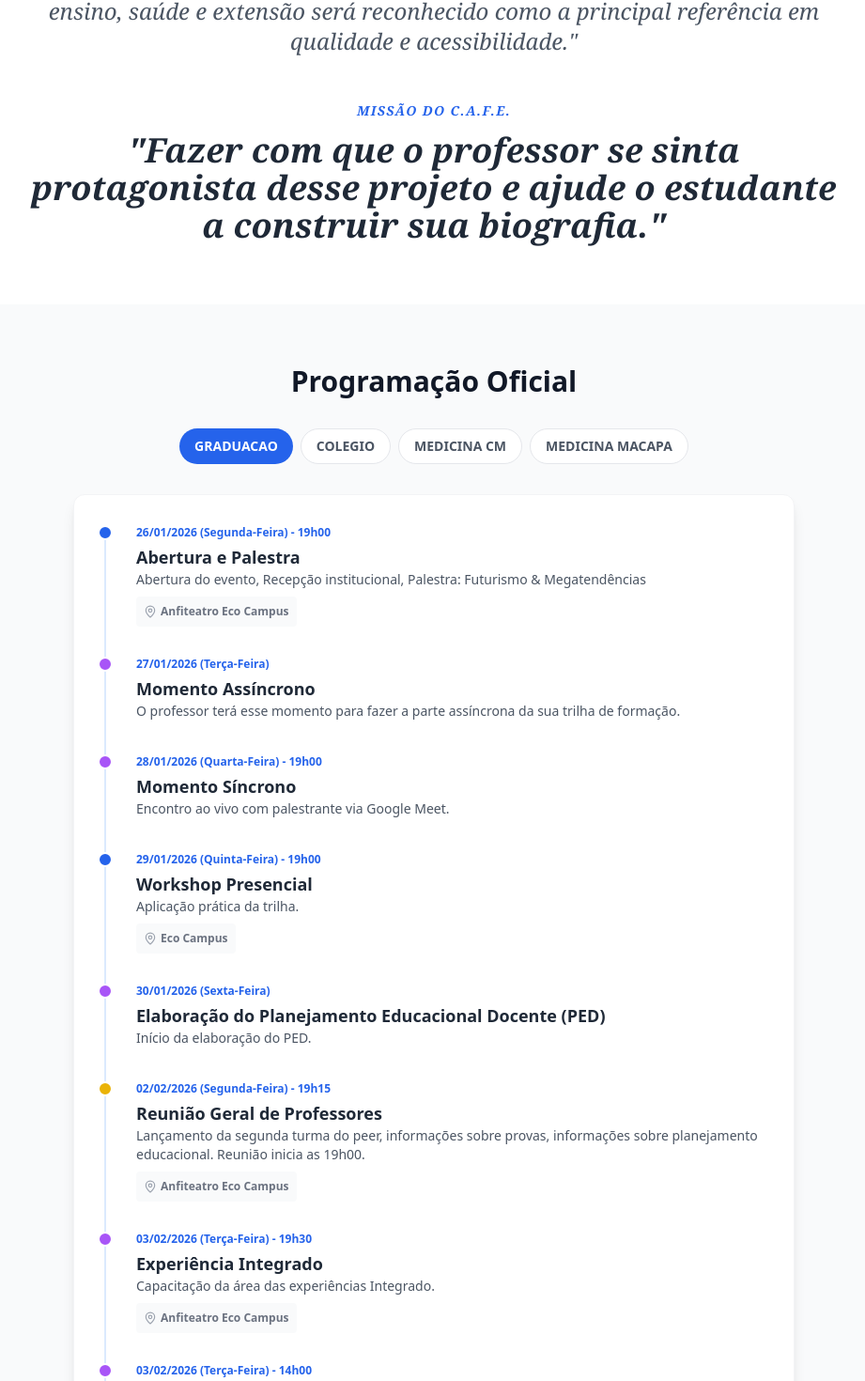
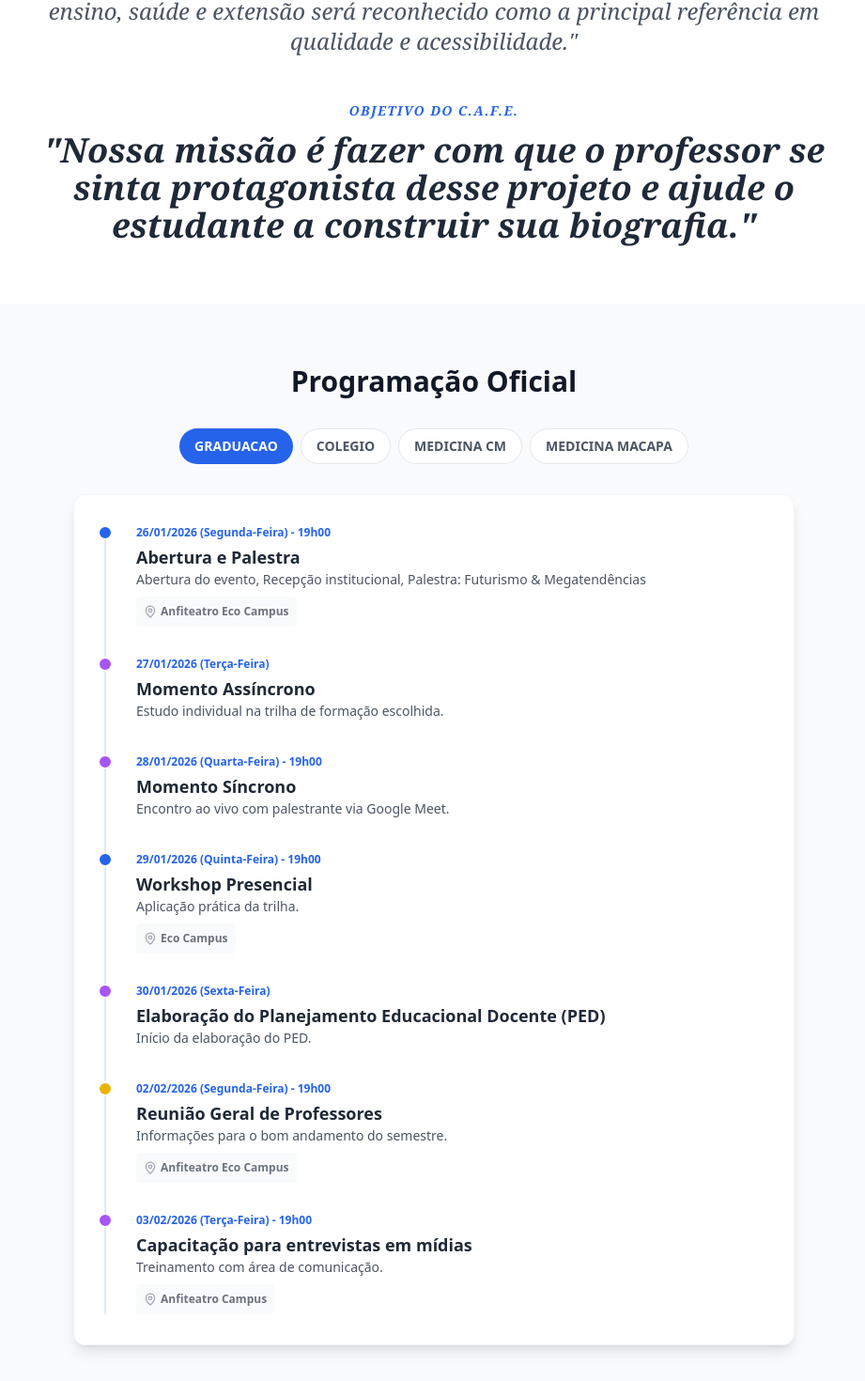
Before and after one commit to rodriguesph/cafe-2026, a React (Vite) app: page / in a window 1280 px wide. Shown: the part 668-2138 px from the top of the page at 94% size, without its empty margins (178-1099 px from the left). Built offline with nearby package versions, Linux system fonts and the light colour scheme.

Commit message:
Correcao BarChart e Programacao Final

```diff
--- a/src/App.jsx
+++ b/src/App.jsx
@@ -354,13 +354,12 @@ const DataService = {
 const TIMELINES = {
   graduacao: [
     { date: '26/01/2026 (Segunda-Feira) - 19h00', title: 'Abertura e Palestra', desc: 'Abertura do evento, Recepção institucional, Palestra: Futurismo & Megatendências', location: 'Anfiteatro Eco Campus', type: 'presencial' },
-    { date: '27/01/2026 (Terça-Feira)', title: 'Momento Assíncrono', desc: 'O professor terá esse momento para fazer a parte assíncrona da sua trilha de formação.', type: 'assincrono' },
+    { date: '27/01/2026 (Terça-Feira)', title: 'Momento Assíncrono', desc: 'Estudo individual na trilha de formação escolhida.', type: 'assincrono' },
     { date: '28/01/2026 (Quarta-Feira) - 19h00', title: 'Momento Síncrono', desc: 'Encontro ao vivo com palestrante via Google Meet.', type: 'sincrono' },
     { date: '29/01/2026 (Quinta-Feira) - 19h00', title: 'Workshop Presencial', desc: 'Aplicação prática da trilha.', location: 'Eco Campus', type: 'presencial' },
     { date: '30/01/2026 (Sexta-Feira)', title: 'Elaboração do Planejamento Educacional Docente (PED)', desc: 'Início da elaboração do PED.', type: 'pratica' },
-    { date: '02/02/2026 (Segunda-Feira) - 19h15', title: 'Reunião Geral de Professores', desc: 'Lançamento da segunda turma do peer, informações sobre provas, informações sobre planejamento educacional. Reunião inicia as 19h00.', location: 'Anfiteatro Eco Campus', type: 'reuniao' },
-    { date: '03/02/2026 (Terça-Feira) - 19h30', title: 'Experiência Integrado', desc: 'Capacitação da área das experiências Integrado.', location: 'Anfiteatro Eco Campus', type: 'evento' },
-    { date: '03/02/2026 (Terça-Feira) - 14h00', title: 'Capacitação para entrevistas em mídias', desc: 'Treinamento com área de comunicação.', location: 'Anfiteatro do Centro', type: 'treinamento' },
+    { date: '02/02/2026 (Segunda-Feira) - 19h00', title: 'Reunião Geral de Professores', desc: 'Informações para o bom andamento do semestre.', location: 'Anfiteatro Eco Campus', type: 'reuniao' },
+    { date: '03/02/2026 (Terça-Feira) - 19h00', title: 'Capacitação para entrevistas em mídias', desc: 'Treinamento com área de comunicação.', location: 'Anfiteatro Campus', type: 'treinamento' },
   ],
   colegio: [
     { date: '26/01/2026 (Segunda-Feira) - 19h00', title: 'Abertura e Palestra', desc: 'Abertura do evento, Recepção institucional, Palestra: Futurismo & Megatendências', location: 'Anfiteatro Eco Campus', type: 'presencial' },
@@ -373,27 +372,27 @@ const TIMELINES = {
     { date: '29/01/2026 (Quinta-Feira) - 09h00', title: 'Neurodivergentes: Compreendendo e Incluindo no Contexto Escolar', desc: 'Conscientização, estratégias de sala de aula e identificação de sinais. (Para professores)', type: 'presencial' },
     { date: '29/01/2026 (Quinta-Feira) - 19h00', title: 'Workshop Presencial', desc: 'Aplicação prática da trilha.', location: 'Eco Campus', type: 'presencial' },
     { date: '30/01/2026 (Sexta-Feira)', title: 'Elaboração do Planejamento Educacional Docente (PED)', desc: 'Início da elaboração do PED.', type: 'pratica' },
-    { date: '03/02/2026 (Terça-Feira) - 19h30', title: 'Experiência Integrado', desc: 'Capacitação da área das experiências Integrado.', location: 'Anfiteatro Eco Campus', type: 'evento' },
-    { date: '03/02/2026 (Terça-Feira) - 14h00', title: 'Capacitação para entrevistas em mídias', desc: 'Treinamento com área de comunicação.', location: 'Anfiteatro Campus', type: 'treinamento' },
+    { date: '03/02/2026 (Terça-Feira) - 19h00', title: 'Capacitação para entrevistas em mídias', desc: 'Treinamento com área de comunicação.', location: 'Anfiteatro Campus', type: 'treinamento' },
   ],
   medicina_cm: [
-    { date: '26/01/2026 (Segunda-Feira) - 19h00', title: 'Abertura e Palestra', desc: 'Abertura do evento, Recepção institucional, Palestra: Futurismo & Megatendências', location: 'Anfiteatro Eco Campus', type: 'presencial' },
+    { date: '26/01/2026 (Segunda-Feira) - 15h00', title: 'Reunião de Professores', desc: 'Encontro com o DEA.', type: 'reuniao' },
+    { date: '26/01/2026 (Segunda-Feira) - 19h00', title: 'Abertura e Palestra', desc: 'Abertura do evento e Palestra Futurismo.', location: 'Anfiteatro Eco Campus', type: 'presencial' },
     { date: '27/01/2026 (Terça-Feira)', title: 'Momento Assíncrono', desc: 'O professor terá esse momento para fazer a parte assíncrona da sua trilha de formação.', type: 'assincrono' },
-    { date: '27/01/2026 (Terça-Feira) - 19h00', title: 'Reunião Geral de Professores', desc: 'Lançamento da segunda turma do peer, informações sobre provas, informações sobre planejamento educacional. Reunião inicia as 19h00.', location: 'Anfiteatro Eco Campus', type: 'reuniao' },
+    { date: '27/01/2026 (Terça-Feira) - 19h00', title: 'ENAMED 2026: Dados, Mentoria e Resultado', desc: 'O Professor como Protagonista.', location: 'Anfiteatro Eco Campus', type: 'reuniao' },
     { date: '28/01/2026 (Quarta-Feira) - 14h00', title: 'Troca de Experiências', desc: 'Trocas entre professores da medicina de Campo Mourão com Macapá dos professores do primeiro e segundo semestre.', location: 'Síncrono no Campus Macapá', type: 'reuniao' },
     { date: '28/01/2026 (Quarta-Feira) - 19h00', title: 'Momento Síncrono', desc: 'Encontro ao vivo com palestrante via Google Meet.', type: 'sincrono' },
+    { date: '29/01/2026 (Quinta-Feira) - 14h00', title: 'Workshop Presencial', desc: 'Elaboração de questões.', location: 'Sala D7 na unidade Campus', type: 'presencial' },
     { date: '29/01/2026 (Quinta-Feira) - 19h00', title: 'Workshop Presencial', desc: 'Aplicação prática da trilha.', location: 'Eco Campus', type: 'presencial' },
+    { date: '30/01/2026 (Sexta-Feira) - 19h00', title: 'Reunião Geral de Professores', desc: 'Informações para o bom andamento do semestre.', location: 'Anfiteatro Eco Campus', type: 'reuniao' },
     { date: '30/01/2026 (Sexta-Feira)', title: 'Elaboração do Planejamento Educacional Docente (PED)', desc: 'Início da elaboração do PED.', type: 'pratica' },
-    { date: '31/01/2026 (Sábado) - 09h00', title: 'Reunião Geral de Professores', desc: 'Lançamento da segunda turma do peer, informações sobre provas, informações sobre planejamento educacional.', location: 'Anfiteatro Eco Campus', type: 'reuniao' },
-    { date: '03/02/2026 (Terça-Feira) - 19h30', title: 'Experiência Integrado', desc: 'Capacitação da área das experiências Integrado.', location: 'Anfiteatro Eco Campus', type: 'evento' },
-    { date: '03/02/2026 (Terça-Feira) - 14h00', title: 'Capacitação para entrevistas em mídias', desc: 'Treinamento com área de comunicação.', location: 'Anfiteatro Campus', type: 'treinamento' },
+    { date: '03/02/2026 (Terça-Feira) - 19h00', title: 'Capacitação para entrevistas em mídias', desc: 'Treinamento com área de comunicação.', location: 'Anfiteatro Campus', type: 'treinamento' },
   ],
   medicina_macapa: [
     { date: '19/01/2026 (Segunda-Feira) - 18h45', title: 'Reunião Geral com Professores', desc: 'Reunião de professores com o DEA.', location: 'Síncrono', type: 'reuniao' },
     { date: '20/01/2026 (Terça-Feira) - 18h45', title: 'Rodada de Planejamento', desc: 'Rodada de Planejamento de disciplinas com professores de Macapá.', location: 'Presencial no Campus Macapá', type: 'reuniao' },
     { date: '26/01/2026 (Segunda-Feira) - 19h00', title: 'Abertura e Palestra', desc: 'Abertura do evento, Recepção institucional, Palestra: Futurismo & Megatendências', location: 'Presencial no Campus Macapá', type: 'presencial' },
     { date: '27/01/2026 (Terça-Feira)', title: 'Momento Assíncrono', desc: 'O professor terá esse momento para fazer a parte assíncrona da sua trilha de formação.', type: 'assincrono' },
-    { date: '28/01/2026 (Quarta-Feira) - 14h00', title: 'Troca de Experiências', desc: 'Trocas entre professores da medicina de Campo Mourão com Macapá dos professores do primeiro e segundo semestre.', location: 'Síncrono no Campus Macapá', type: 'reuniao' },
+    { date: '28/01/2026 (Quarta-Feira) - 14h00', title: 'Troca de Experiências', desc: 'Trocas entre professores da medicina de Campo Mourão com Macapá dos professores do primeiro e segundo semestre.', location: 'Síncrono', type: 'reuniao' },
     { date: '28/01/2026 (Quarta-Feira) - 19h00', title: 'Momento Síncrono', desc: 'Encontro ao vivo com palestrante via Google Meet.', type: 'sincrono' },
     { date: '30/01/2026 (Sexta-Feira)', title: 'Elaboração do Planejamento Educacional Docente (PED)', desc: 'Início da elaboração do PED.', type: 'pratica' },
   ]
@@ -462,7 +461,6 @@ export default function App() {
     };
 
     // REGRA DE BYPASS PARA MEDICINA MACAPÁ
-    // Ajuste: A string no select agora é "Macapá" com acento
     if (formData.unidade === 'Macapá' && formData.colegiado === 'Medicina') {
       formData.track = TRACKS['MA'].name;
       formData.track_code = 'MA';
@@ -528,9 +526,9 @@ export default function App() {
                   </p>
                 </div>
                 <div>
-                  <h3 className="text-blue-600 font-bold tracking-widest uppercase text-sm mb-3">Missão do C.A.F.E.</h3>
+                  <h3 className="text-blue-600 font-bold tracking-widest uppercase text-sm mb-3">Objetivo do C.A.F.E.</h3>
                   <p className="text-2xl md:text-4xl text-gray-800 font-bold leading-relaxed">
-                    "Fazer com que o professor se sinta protagonista desse projeto e ajude o estudante a construir sua biografia."
+                    "Nossa missão é fazer com que o professor se sinta protagonista desse projeto e ajude o estudante a construir sua biografia."
                   </p>
                 </div>
               </div>
@@ -1150,7 +1148,7 @@ function CertificateView({ user, onBack }) {
   );
 }
 
-// --- ADMIN REFORMULADO (V5 - COM FILTROS DE VERDADE E AVALIAÇÃO DETALHADA) ---
+// --- ADMIN REFORMULADO (V7.3 - FIX & FEATURES) ---
 
 function AdminPanel({ onBack, onImpersonate }) {
   const [users, setUsers] = useState([]);
@@ -1312,10 +1310,10 @@ function AdminPanel({ onBack, onImpersonate }) {
             </select>
           </div>
           <div>
-            <label className="text-xs font-bold text-gray-500 uppercase">Colegiado</label>
+            <label className="text-xs font-bold text-gray-500 uppercase">Área</label>
             <select className="w-full border rounded-lg py-2 px-3 text-sm" value={filterColegiado} onChange={e => setFilterColegiado(e.target.value)}>
-              <option value="Todos">Todos os Colegiados</option>
-              {COLEGIADOS_OPTIONS.map(c => <option key={c} value={c}>{c}</option>)}
+              <option value="Todos">Todas as Áreas</option>
+              {AREA_OPTIONS.map(c => <option key={c} value={c}>{c}</option>)}
             </select>
           </div>
           <button onClick={downloadCSV} className="bg-green-600 text-white py-2 px-4 rounded-lg font-bold flex items-center justify-center gap-2 hover:bg-green-700 h-10"><Download size={16}/> Exportar CSV</button>
@@ -1380,7 +1378,7 @@ function AdminPanel({ onBack, onImpersonate }) {
                     <span className="font-bold text-gray-900">{val}</span>
                   </div>
                   <div className="w-full bg-gray-100 rounded-full h-2">
-                    <div className="bg-blue-600 h-2 rounded-full" style={{width: `${(val/stats.total)*100}%`}}></div>
+                    <div className="bg-blue-600 h-2 rounded-full" style={{width: `${(val/(stats.total || 1))*100}%`}}></div>
                   </div>
                 </div>
               ))}
@@ -1397,7 +1395,7 @@ function AdminPanel({ onBack, onImpersonate }) {
               <thead className="bg-gray-100">
                 <tr>
                   <th className="px-6 py-3 text-left text-xs font-bold text-gray-600 uppercase tracking-wider">Professor</th>
-                  <th className="px-6 py-3 text-left text-xs font-bold text-gray-600 uppercase tracking-wider">Unidade/Colegiado</th>
+                  <th className="px-6 py-3 text-left text-xs font-bold text-gray-600 uppercase tracking-wider">Unidade/Área</th>
                   <th className="px-6 py-3 text-left text-xs font-bold text-gray-600 uppercase tracking-wider">Trilha</th>
                   <th className="px-6 py-3 text-right text-xs font-bold text-gray-600 uppercase tracking-wider">Ações</th>
                 </tr>
```
